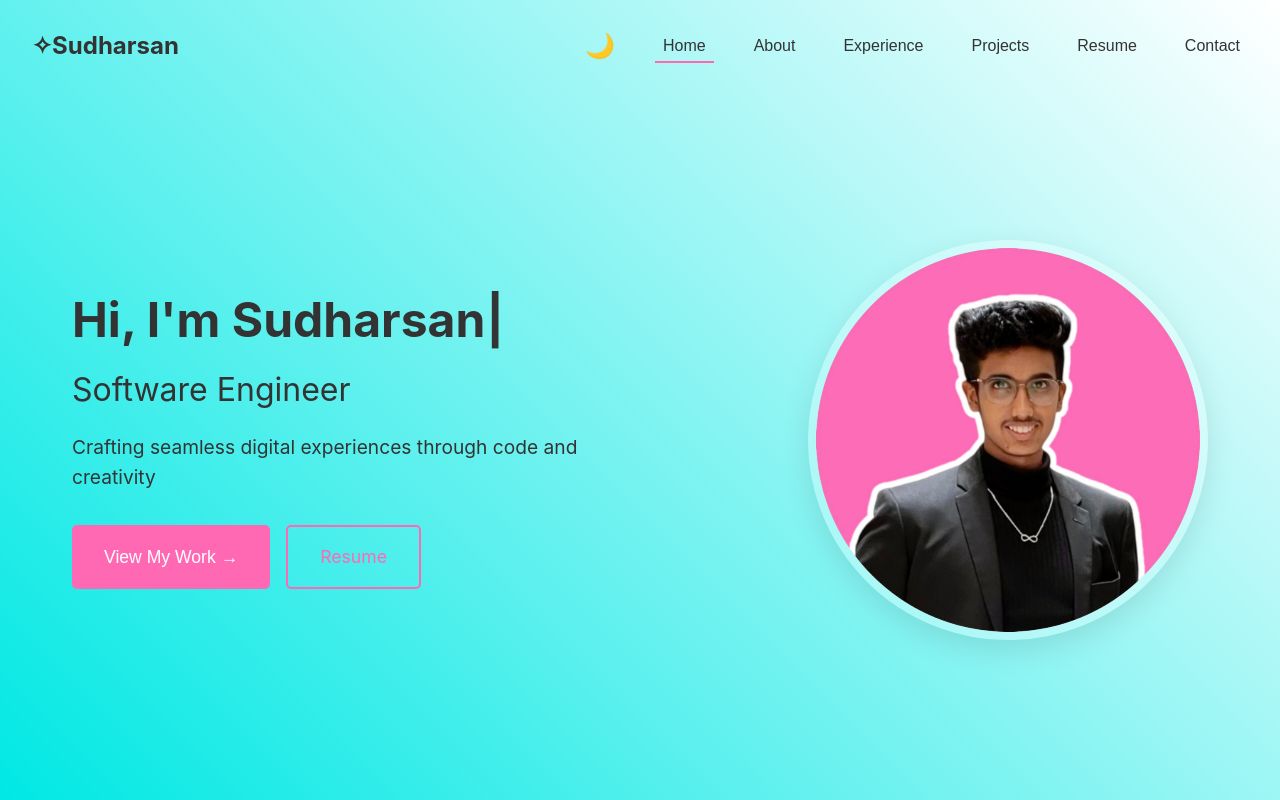
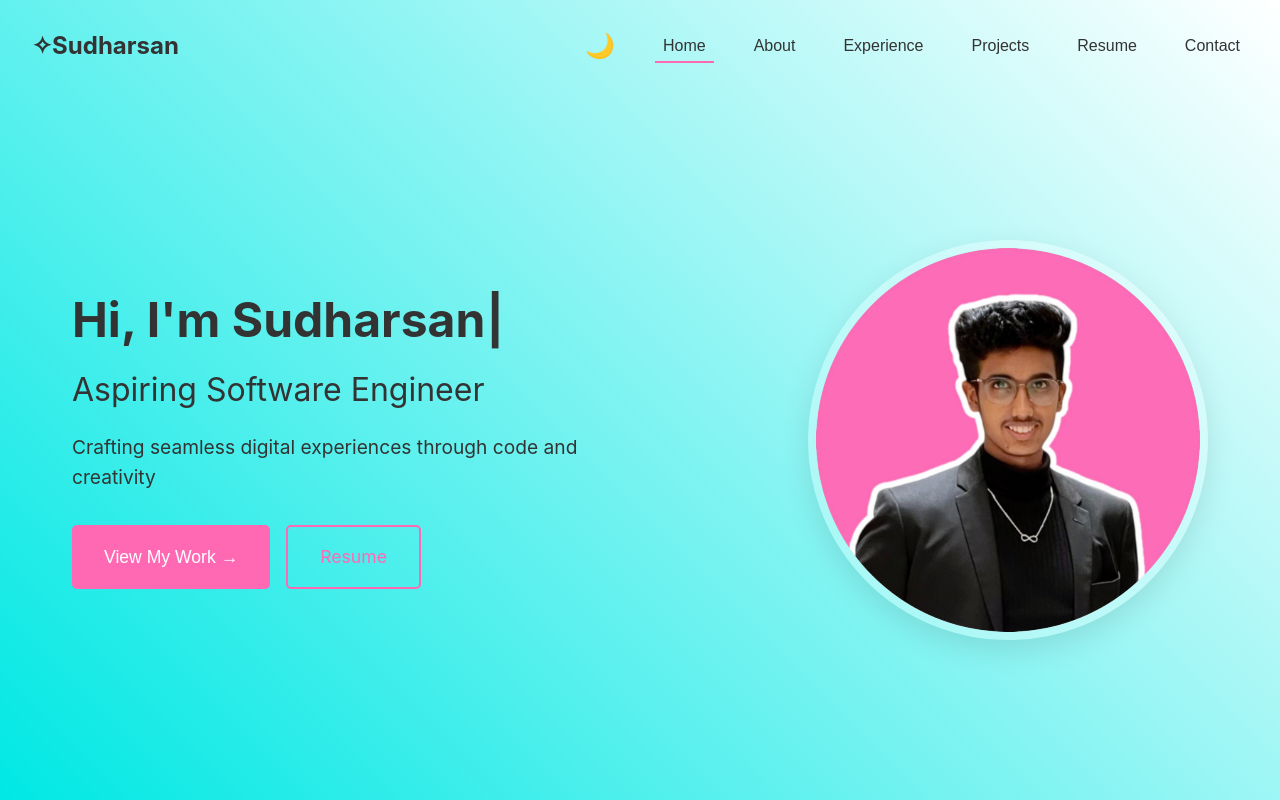
Before and after one commit to SudharsanSaravanan/Portfolio, a React (Create React App) app: page / in a window 1280 px wide. Shown: the top 800 px of the page. Built offline with nearby package versions, Linux system fonts and the light colour scheme.

Commit message:
title commit

```diff
--- a/src/App.js
+++ b/src/App.js
@@ -80,7 +80,7 @@ function App() {
                 </span>
               )}
             </h1>
-            <p className="title">Software Engineer</p>
+            <p className="title">Aspiring Software Engineer</p>
             <p className="subtitle">Crafting seamless digital experiences through code and creativity</p>
             <div className="cta-buttons">
               <button className="cta-button" onClick={() => handleNavClick('projects')}>
```
